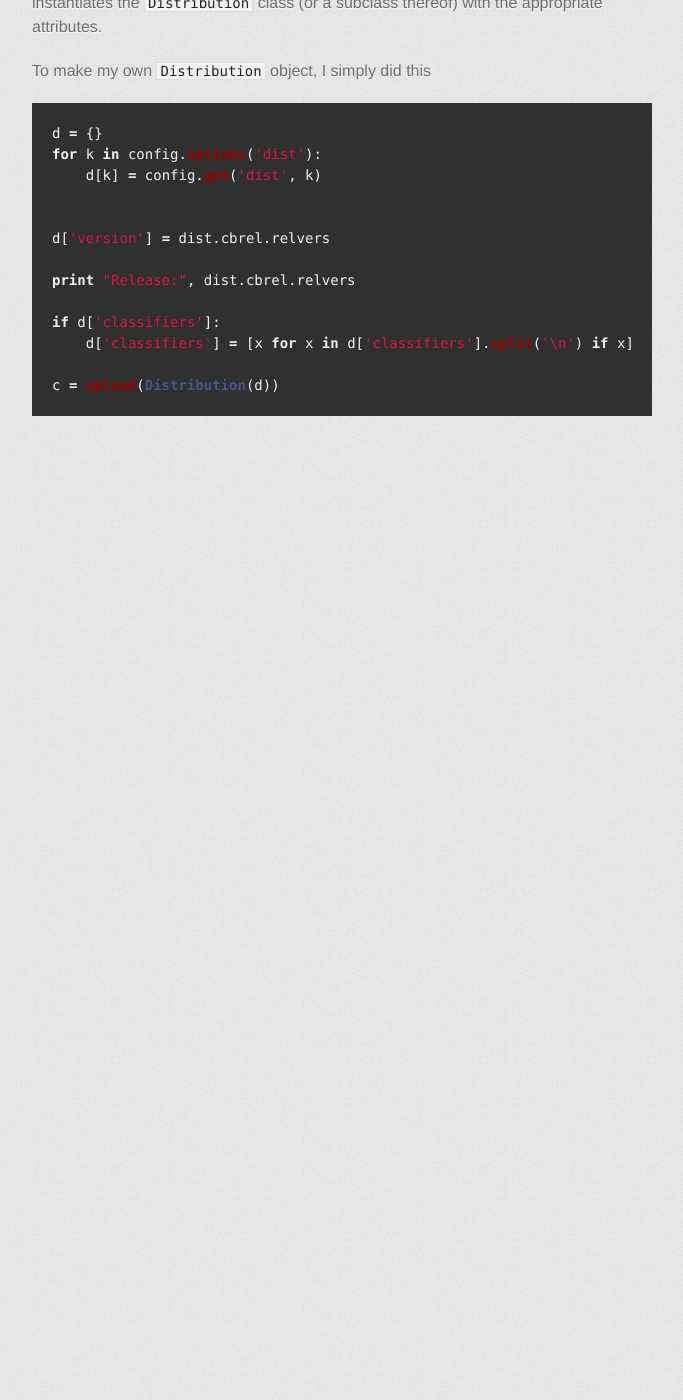
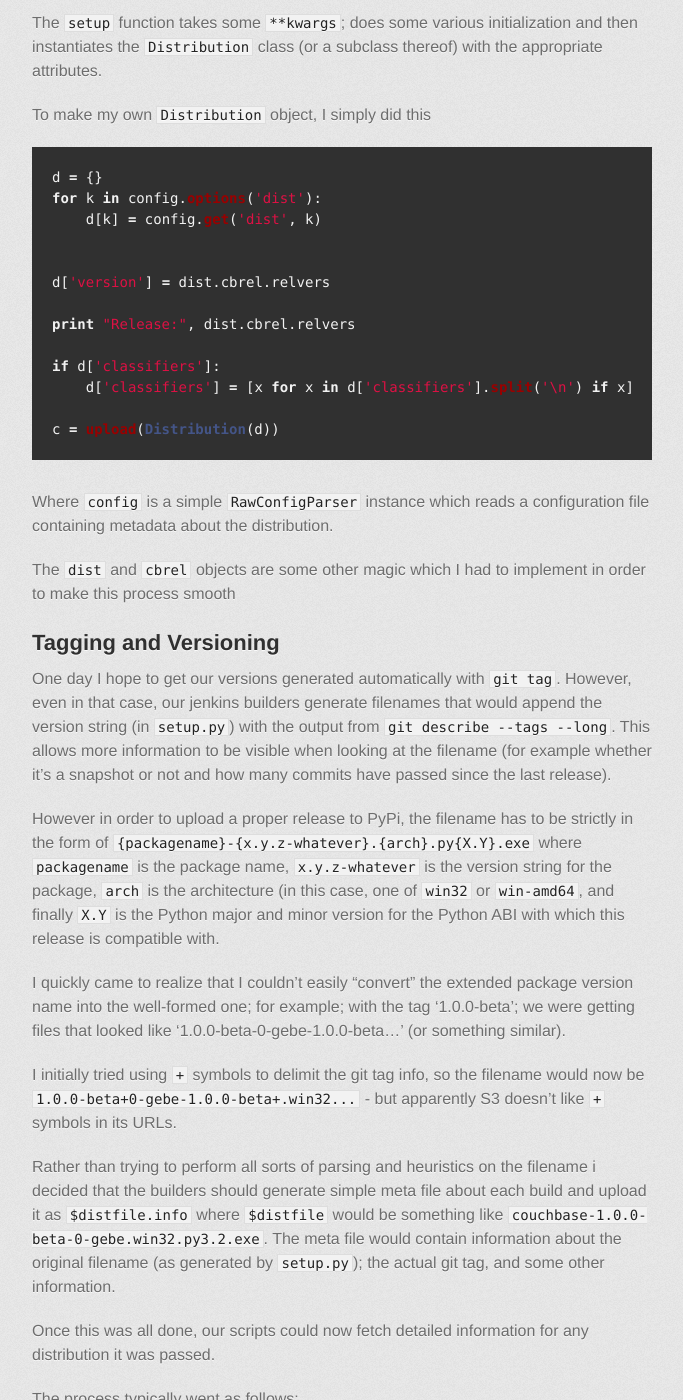
Before and after one commit to mnunberg/mnunberg.github.io, a Jekyll site: the page built from _posts/2013-06-21-python-extension-windows-binaries.markdown, in a window 1280 px wide and 1400 px high, scrolled down 3394 px. Shown: the whole window, without its empty margins (298-981 px from the left). Built offline with Jekyll 4.4.1, drawn with Linux system fonts in a browser that asks for light colours; some web fonts are replaced; Markdown is read by kramdown in place of the engine named in the settings; before the commit the page ends 3840 px from its top, so only the background shows below that; some of the changed text lies outside the part shown.

Commit message:
Finish up post

```diff
--- a/_posts/2013-06-21-python-extension-windows-binaries.markdown
+++ b/_posts/2013-06-21-python-extension-windows-binaries.markdown
@@ -4,6 +4,10 @@
 
 Uploading Windows Binaries to PyPi
 ==================================
+
+The work I did as a result of these experiments may be found
+[here](https://github.com/mnunberg/pycbc-upload-scripts).
+
 
 As the maintainer of [the Couchbase Python Client](https://github.com/couchbase/couchbase-python-client),
 part of the release cycle is making Windows binaries available on PyPi.
@@ -48,90 +52,90 @@
 
 
 {% highlight python %}
-    meta = self.distribution.metadata
-    data = {
-        # action
-        ':action': 'file_upload',
-        'protcol_version': '1',
+meta = self.distribution.metadata
+data = {
+    # action
+    ':action': 'file_upload',
+    'protcol_version': '1',
 
-        # identify release
-        'name': meta.get_name(),
-        'version': meta.get_version(),
+    # identify release
+    'name': meta.get_name(),
+    'version': meta.get_version(),
 
-        # file content
-        'content': (os.path.basename(filename),content),
-        'filetype': command,
-        'pyversion': pyversion,
-        'md5_digest': md5(content).hexdigest(),
+    # file content
+    'content': (os.path.basename(filename),content),
+    'filetype': command,
+    'pyversion': pyversion,
+    'md5_digest': md5(content).hexdigest(),
 
-        # additional meta-data
-        'metadata_version' : '1.0',
-        'summary': meta.get_description(),
-        'home_page': meta.get_url(),
-        'author': meta.get_contact(),
-        'author_email': meta.get_contact_email(),
-        'license': meta.get_licence(),
-        'description': meta.get_long_description(),
-        'keywords': meta.get_keywords(),
-        'platform': meta.get_platforms(),
-        'classifiers': meta.get_classifiers(),
-        'download_url': meta.get_download_url(),
-        # PEP 314
-        'provides': meta.get_provides(),
-        'requires': meta.get_requires(),
-        'obsoletes': meta.get_obsoletes(),
-        }
-    comment = ''
-    if command == 'bdist_rpm':
-        dist, version, id = platform.dist()
-        if dist:
-            comment = 'built for %s %s' % (dist, version)
-    elif command == 'bdist_dumb':
-        comment = 'built for %s' % platform.platform(terse=1)
-    data['comment'] = comment
+    # additional meta-data
+    'metadata_version' : '1.0',
+    'summary': meta.get_description(),
+    'home_page': meta.get_url(),
+    'author': meta.get_contact(),
+    'author_email': meta.get_contact_email(),
+    'license': meta.get_licence(),
+    'description': meta.get_long_description(),
+    'keywords': meta.get_keywords(),
+    'platform': meta.get_platforms(),
+    'classifiers': meta.get_classifiers(),
+    'download_url': meta.get_download_url(),
+    # PEP 314
+    'provides': meta.get_provides(),
+    'requires': meta.get_requires(),
+    'obsoletes': meta.get_obsoletes(),
+    }
+comment = ''
+if command == 'bdist_rpm':
+    dist, version, id = platform.dist()
+    if dist:
+        comment = 'built for %s %s' % (dist, version)
+elif command == 'bdist_dumb':
+    comment = 'built for %s' % platform.platform(terse=1)
+data['comment'] = comment
 
-    if self.sign:
-        data['gpg_signature'] = (os.path.basename(filename) + ".asc",
-                                 open(filename+".asc").read())
+if self.sign:
+    data['gpg_signature'] = (os.path.basename(filename) + ".asc",
+                             open(filename+".asc").read())
 
-    # set up the authentication
-    auth = "Basic " + standard_b64encode(self.username + ":" +
-                                         self.password)
+# set up the authentication
+auth = "Basic " + standard_b64encode(self.username + ":" +
+                                     self.password)
 
-    # Build up the MIME payload for the POST data
-    boundary = '--------------GHSKFJDLGDS7543FJKLFHRE75642756743254'
-    sep_boundary = '\n--' + boundary
-    end_boundary = sep_boundary + '--'
-    body = StringIO.StringIO()
-    for key, value in data.items():
-        # handle multiple entries for the same name
-        if not isinstance(value, list):
-            value = [value]
-        for value in value:
-            if isinstance(value, tuple):
-                fn = ';filename="%s"' % value[0]
-                value = value[1]
-            else:
-                fn = ""
+# Build up the MIME payload for the POST data
+boundary = '--------------GHSKFJDLGDS7543FJKLFHRE75642756743254'
+sep_boundary = '\n--' + boundary
+end_boundary = sep_boundary + '--'
+body = StringIO.StringIO()
+for key, value in data.items():
+    # handle multiple entries for the same name
+    if not isinstance(value, list):
+        value = [value]
+    for value in value:
+        if isinstance(value, tuple):
+            fn = ';filename="%s"' % value[0]
+            value = value[1]
+        else:
+            fn = ""
 
-            body.write(sep_boundary)
-            body.write('\nContent-Disposition: form-data; name="%s"'%key)
-            body.write(fn)
-            body.write("\n\n")
-            body.write(value)
-            if value and value[-1] == '\r':
-                body.write('\n')  # write an extra newline (lurve Macs)
-    body.write(end_boundary)
-    body.write("\n")
-    body = body.getvalue()
+        body.write(sep_boundary)
+        body.write('\nContent-Disposition: form-data; name="%s"'%key)
+        body.write(fn)
+        body.write("\n\n")
+        body.write(value)
+        if value and value[-1] == '\r':
+            body.write('\n')  # write an extra newline (lurve Macs)
+body.write(end_boundary)
+body.write("\n")
+body = body.getvalue()
 
-    self.announce("Submitting %s to %s" % (filename, self.repository), log.INFO)
+self.announce("Submitting %s to %s" % (filename, self.repository), log.INFO)
 
-    # build the Request
-    headers = {'Content-type':
-                    'multipart/form-data; boundary=%s' % boundary,
-               'Content-length': str(len(body)),
-               'Authorization': auth}
+# build the Request
+headers = {'Content-type':
+                'multipart/form-data; boundary=%s' % boundary,
+           'Content-length': str(len(body)),
+           'Authorization': auth}
 
 {% endhighlight %}
 
@@ -173,3 +177,90 @@
 c = upload(Distribution(d))
 
 {% endhighlight %}
+
+Where `config` is a simple `RawConfigParser` instance which reads a configuration
+file containing metadata about the distribution.
+
+The `dist` and `cbrel` objects are some other magic which I had to implement
+in order to make this process smooth
+
+Tagging and Versioning
+----------------------
+
+One day I hope to get our versions generated automatically with `git tag`.
+However, even in that case, our jenkins builders generate filenames that
+would append the version string (in `setup.py`) with the output from
+`git describe --tags --long`. This allows more information to be visible
+when looking at the filename (for example whether it's a snapshot or not
+and how many commits have passed since the last release).
+
+However in order to upload a proper release to PyPi, the filename has to
+be strictly in the form of `{packagename}-{x.y.z-whatever}.{arch}.py{X.Y}.exe`
+where `packagename` is the package name, `x.y.z-whatever` is the version
+string for the package, `arch` is the architecture (in this case, one of `win32`
+or `win-amd64`, and finally `X.Y` is the Python major and minor version for
+the Python ABI with which this release is compatible with.
+
+I quickly came to realize that I couldn't easily "convert" the extended package
+version name into the well-formed one; for example; with the tag '1.0.0-beta';
+we were getting files that looked like '1.0.0-beta-0-gebe-1.0.0-beta...' (or
+something similar).
+
+I initially tried using `+` symbols to delimit the git tag info, so the filename
+would now be `1.0.0-beta+0-gebe-1.0.0-beta+.win32...` - but apparently S3 doesn't
+like `+` symbols in its URLs.
+
+Rather than trying to perform all sorts of parsing and heuristics on the filename
+i decided that the builders should generate simple meta file about each build
+and upload it as `$distfile.info` where `$distfile` would be something like
+`couchbase-1.0.0-beta-0-gebe.win32.py3.2.exe`. The meta file would contain
+information about the original filename (as generated by `setup.py`); the
+actual git tag, and some other information.
+
+Once this was all done, our scripts could now fetch detailed information for any
+distribution it was passed.
+
+The process typically went as follows:
+
+* Look at the S3 index, and examine all the distribution files (perhaps applying
+a filter)
+* Iterate through those which match the criteria. At this point, the distribution
+files are still named with their `git describe` output.
+* Fetch the distribution file itself (there is also a local cache so files don't
+need to be downloaded twice)
+* Fetch the distribution meta file - which is simply the name of the distribution
+file with a `.info` suffix appended to it
+* Parse the meta information; determine the version/release variables
+
+At this point, we now have a local cache of distribution binaries that are ready
+to be uploaded to PyPi. However the distribution files are still named in their
+`git describe` form. In order to be submitted to PyPi, they need to be renamed
+back to their _original_ form. To do this, I read the meta information and
+generate a symlink named after the _original_ form which points to the
+downloaded file.
+
+Finally we're ready to upload:
+
+{% highlight python %}
+c.repository = config.get('pypi', 'repository')
+c.username = config.get('pypi', 'username')
+c.password = config.get('pypi', 'password')
+
+if dist.already_uploaded(c.repository):
+    print "Already uploaded.."
+    return
+
+dist.prepare_upload()
+c.upload_file('bdist_wininst', dist.cbrel.pyvers, dist.symlink)
+{% endhighlight %}
+
+We configure the variables for the repository information (Password is received
+via prompt earlier). We make a `HEAD` request to PyPi to see if the file exists
+already (if it does, PyPi will refuse to replace it anyway, but the data would
+have still been sent via POST).
+
+Once we've checked that, we simply pass it the distribution type (i.e. as would
+normally be passed as a command to `setup.py`, the Python version, and the
+symlink we generated).
+
+Now, profit
```
